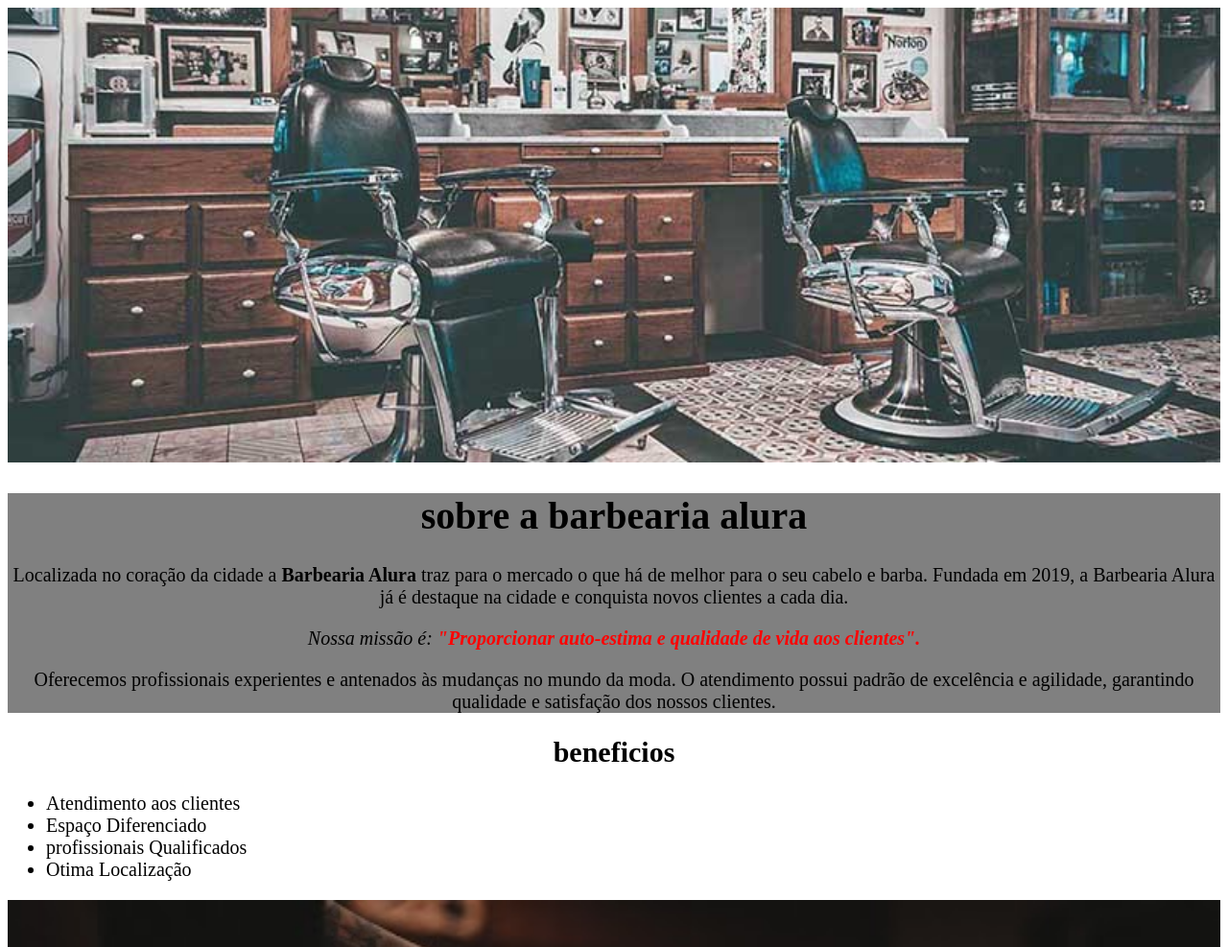
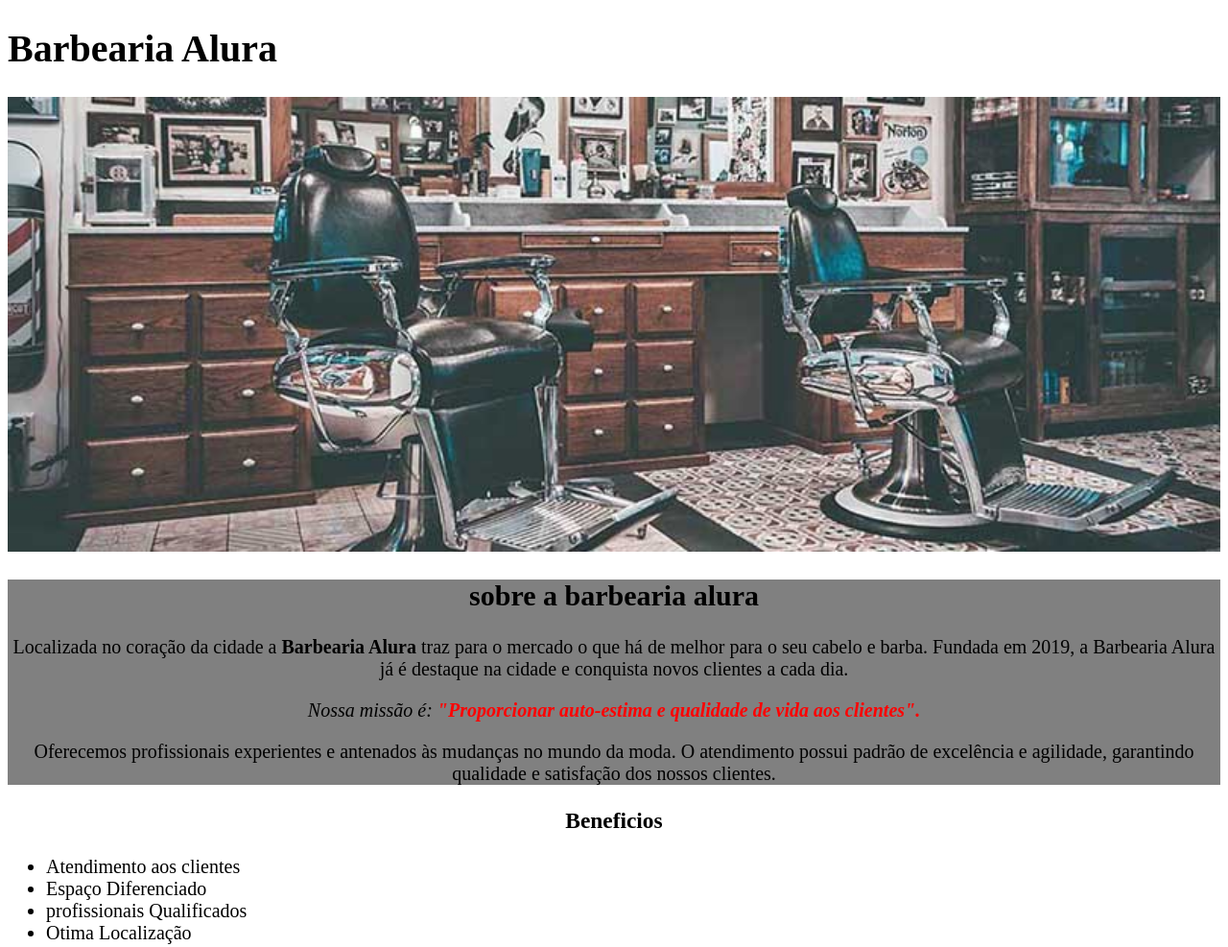
Before and after one commit to salvatori17/barbeariaA, a plain HTML site: page index.html in a window 1280 px wide. Shown: the top 987 px of the page at 96% size. Drawn offline with Linux system fonts and the light colour scheme.

Commit message:
Update index.html
s

```diff
--- a/index.html
+++ b/index.html
@@ -8,33 +8,28 @@
     <link rel="stylesheet" href="style.css">
 </head>
 <body>
-
+    <h1 class="titulo pincipal">Barbearia Alura</h1>
     <img class="imagem" src="banner.jpg" alt="">
     <div class="principal">
-        <h1 class="titulo">sobre a barbearia alura</h1>
+        <h2 class="titulo">sobre a barbearia alura</h2>
    <p> Localizada no coração da cidade a <strong> Barbearia Alura </strong> traz para o mercado o que há de melhor para o seu cabelo e barba. Fundada em 2019, a Barbearia Alura já é destaque na cidade e conquista novos clientes a cada dia.</p>
 
  <p> <em> Nossa missão é: <strong class="destaque">"Proporcionar auto-estima e qualidade de vida aos clientes". </strong> </em> </p>
 
   <p> Oferecemos profissionais experientes e antenados às mudanças no mundo da moda. O atendimento possui padrão de excelência e agilidade, garantindo qualidade e satisfação dos nossos clientes.</p>
 </div>
-<div class="beneficios">
-<h2 class="alinhar">beneficios</h2>
 
-<ul>
+<h3 class="alinhar">Beneficios</h3>
+
+<ul class="lista">
 
     <li>Atendimento aos clientes</li>
     <li>Espaço Diferenciado</li>
     <li>profissionais Qualificados</li>
     <li>Otima Localização</li>
 </ul>
-</div>
+
 
 <img class="imagem_beneficio" src="beneficios.jpg" alt="">
 </body>
-
-
-
-
-
 </html>
```
